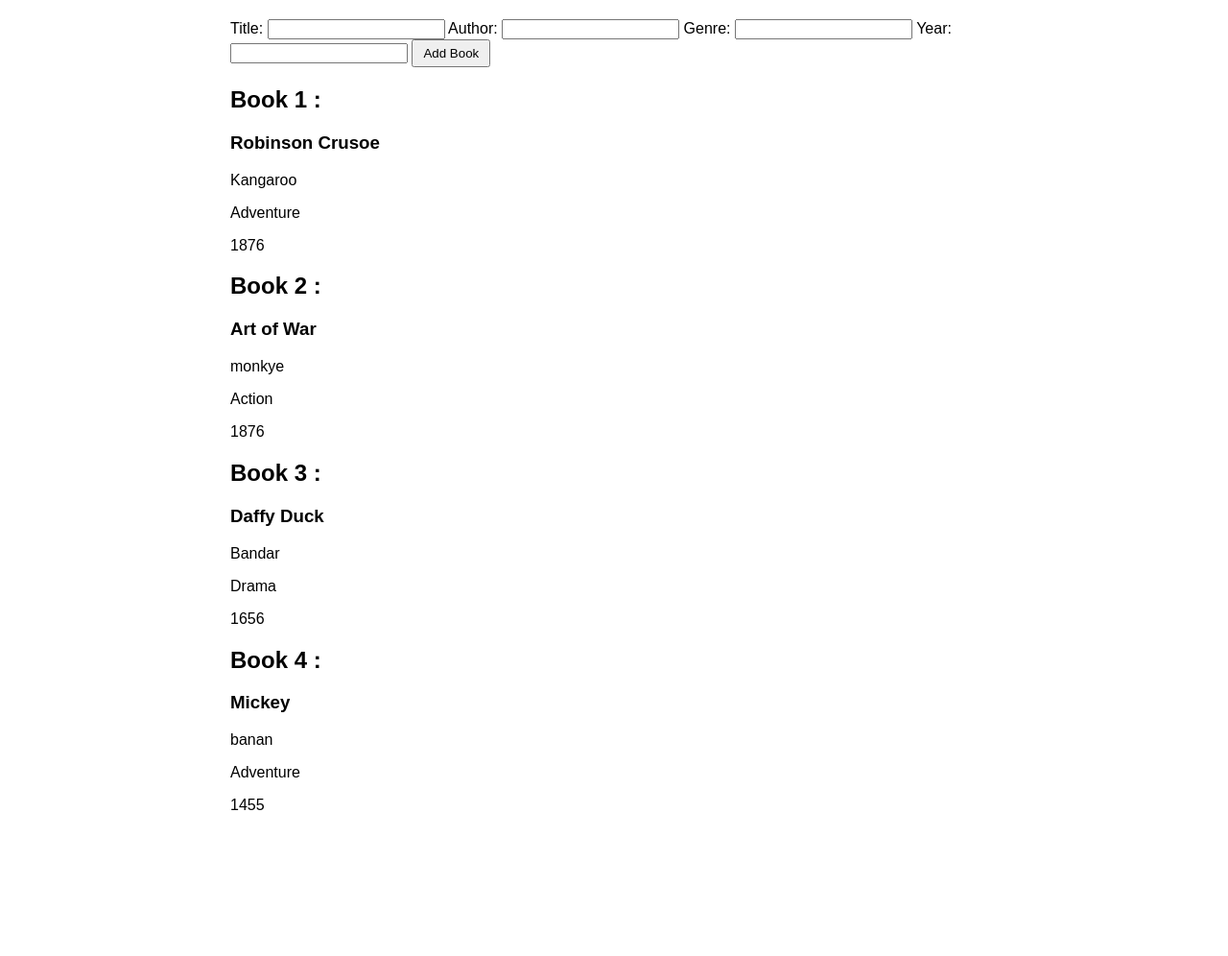
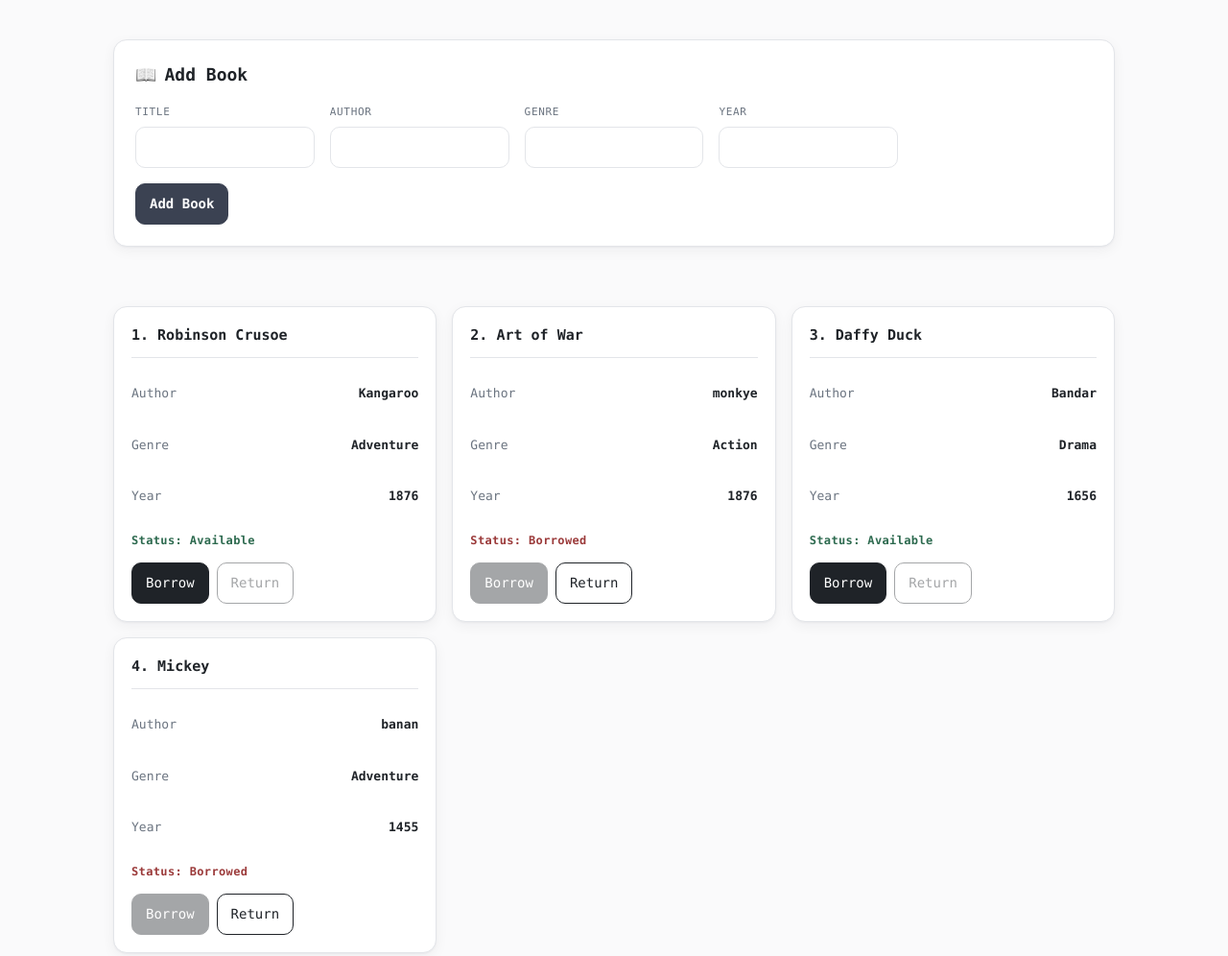
Before and after one commit to Kage-x/Library-Tracker-for-Design-Patterns, a plain HTML site: page index.html in a window 1280 px wide. Shown: the whole page at 96% size. Before the commit the page ends 884 px from the top, so only its background shows below. Drawn offline with Linux system fonts and the light colour scheme; files that its build step writes are made by us from their sources.

Commit message:
Frontend Improvements

```diff
--- a/Frontend/styles.css
+++ b/Frontend/styles.css
@@ -1,16 +1,227 @@
+:root {
+    --bg: #fafafb;
+    --panel: #ffffff;
+    --border: #e3e5e9;
+    --text: #1f2328;
+    --muted: #6b7480;
+    --accent: #3b4252;
+    --available: #2d6a4f;
+    --borrowed: #9b3a3a;
+    --shadow: 0 1px 2px rgba(20, 24, 30, 0.04), 0 4px 14px rgba(20, 24, 30, 0.05);
+}
+
+* {
+    box-sizing: border-box;
+}
+
 body {
-    font-family: Arial, sans-serif;
-    max-width: 800px;
-    margin: 0 auto;
-    padding: 20px;
+    margin: 0;
+    padding: 40px 18px 64px;
+    max-width: 1080px;
+    margin-inline: auto;
+    font-family: "SF Mono", "SFMono-Regular", ui-monospace, Menlo, Monaco, "Cascadia Mono", "Cascadia Code", Consolas, "Liberation Mono", "Courier New", monospace;
+    color: var(--text);
+    background: var(--bg);
+    line-height: 1.5;
+    font-size: 14px;
+    -webkit-font-smoothing: antialiased;
+}
+
+#stats-container {
+    min-height: 1px;
+}
+
+#form-container {
+    background: var(--panel);
+    border: 1px solid var(--border);
+    border-radius: 14px;
+    padding: 22px;
+    margin-bottom: 22px;
+    box-shadow: var(--shadow);
+}
+
+#form-heading {
+    margin: 0 0 18px;
+    font-size: 18px;
+    font-weight: 600;
+    display: flex;
+    align-items: center;
+    gap: 8px;
+}
+
+#form-heading span {
+    filter: grayscale(1);
+}
+
+#bookForm {
+    display: grid;
+    grid-template-columns: repeat(auto-fit, minmax(180px, 1fr));
+    gap: 16px;
+}
+
+.field {
+    display: flex;
+    flex-direction: column;
+}
+
+label {
+    color: var(--muted);
+    font-size: 11px;
+    letter-spacing: 0.06em;
+    text-transform: uppercase;
+    margin-bottom: 6px;
+}
+
+input {
+    width: 100%;
+    padding: 10px 12px;
+    border: 1px solid var(--border);
+    border-radius: 10px;
+    background: #fff;
+    color: var(--text);
+    font: inherit;
+    transition: border-color 0.15s ease, box-shadow 0.15s ease;
+}
+
+input:focus {
+    outline: none;
+    border-color: var(--accent);
+    box-shadow: 0 0 0 3px rgba(59, 66, 82, 0.1);
 }
 
 button {
     cursor: pointer;
-    margin-right: 5px;
-    padding: 5px 10px;
+    padding: 10px 14px;
+    border: 1px solid var(--border);
+    border-radius: 10px;
+    background: #f4f5f7;
+    color: var(--text);
+    font: inherit;
+    transition: background 0.15s ease, border-color 0.15s ease;
 }
 
-    button:hover {
-        opacity: 0.8;
-    }
+button:hover {
+    background: #ebedf0;
+    border-color: #cfd3da;
+}
+
+#bookButton {
+    grid-column: 1 / -1;
+    justify-self: start;
+    font-weight: 600;
+    background: var(--accent);
+    border-color: var(--accent);
+    color: #fff;
+}
+
+#bookButton:hover {
+    background: #2c333f;
+    border-color: #2c333f;
+}
+
+#errorMessage {
+    min-height: 22px;
+    margin: 10px 0 18px;
+    color: var(--borrowed);
+    font-size: 13px;
+}
+
+#bookList {
+    display: grid;
+    grid-template-columns: repeat(auto-fill, minmax(260px, 1fr));
+    gap: 16px;
+}
+
+.book-card,
+.empty-state {
+    background: var(--panel);
+    border: 1px solid var(--border);
+    border-radius: 14px;
+    padding: 18px;
+    box-shadow: var(--shadow);
+}
+
+.book-card {
+    transition: transform 0.15s ease, box-shadow 0.15s ease;
+}
+
+.book-card:hover {
+    transform: translateY(-2px);
+    box-shadow: 0 2px 4px rgba(20, 24, 30, 0.05), 0 8px 22px rgba(20, 24, 30, 0.07);
+}
+
+.book-card h2 {
+    margin: 0 0 14px;
+    padding-bottom: 12px;
+    border-bottom: 1px solid var(--border);
+    font-size: 15px;
+    font-weight: 600;
+}
+
+.book-details {
+    display: grid;
+    gap: 8px;
+    font-size: 13px;
+}
+
+.book-row {
+    display: flex;
+    justify-content: space-between;
+    gap: 10px;
+}
+
+.book-label {
+    color: var(--muted);
+}
+
+.book-status {
+    margin: 14px 0 0;
+    font-size: 12px;
+    font-weight: 600;
+    letter-spacing: 0.03em;
+}
+
+.book-status.available {
+    color: var(--available);
+}
+
+.book-status.borrowed {
+    color: var(--borrowed);
+}
+
+.book-actions {
+    display: flex;
+    gap: 8px;
+    margin-top: 14px;
+}
+
+.borrow-btn {
+    background: #1f2328;
+    border-color: #1f2328;
+    color: #fff;
+}
+
+.borrow-btn:hover:not(:disabled) {
+    background: #000;
+    border-color: #000;
+}
+
+.return-btn {
+    background: #fff;
+    border-color: #1f2328;
+    color: #1f2328;
+}
+
+.return-btn:hover:not(:disabled) {
+    background: #f4f5f7;
+}
+
+.book-actions button:disabled {
+    opacity: 0.4;
+    cursor: not-allowed;
+}
+
+.empty-state {
+    color: var(--muted);
+    text-align: center;
+}
--- a/backend/src/index.ts
+++ b/backend/src/index.ts
@@ -4,7 +4,7 @@ import { InMemoryBookRepository } from './repositories/BookRepository';
 import { BookService } from './services/BookServices';
 import { MongoBookRepository } from './repositories/MongoBookRepository';
 import { connectToDatabase, closeDatabaseConnection } from './infrastructure/database/mongodb';
-import { seedDatabase } from './seed'
+import { seedDatabase } from './seed';
 
 const app = express();
 const PORT = 3000;
--- a/index.html
+++ b/index.html
@@ -3,26 +3,37 @@
 <html lang="en" xmlns="http://www.w3.org/1999/xhtml">
 <head>
     <meta charset="utf-8" />
+    <meta name="viewport" content="width=device-width, initial-scale=1" />
     <title> Library Tracker</title>
-    <link rel="stylesheet" href="styles.css">
+    <link rel="stylesheet" href="Frontend/styles.css">
     <script type="module" src="dist/app.js"></script>
 </head>
 <body>
 
     <div id="stats-container"></div>
     <div id="form-container">
+        <h1 id="form-heading"><span aria-hidden="true">📖</span> Add Book</h1>
         <form id="bookForm">
-            <label for="titleInput">Title:</label>
-            <input id="titleInput" type="text" />
+            <div class="field">
+                <label for="titleInput">Title</label>
+                <input id="titleInput" type="text" />
+            </div>
 
-            <label for="authorInput">Author:</label>
-            <input id="authorInput" type="text" />
+            <div class="field">
+                <label for="authorInput">Author</label>
+                <input id="authorInput" type="text" />
+            </div>
 
-            <label for="genreInput">Genre:</label>
-            <input id="genreInput" type="text" />
+            <div class="field">
+                <label for="genreInput">Genre</label>
+                <input id="genreInput" type="text" />
+            </div>
 
-            <label for="yearInput">Year:</label>
-            <input id="yearInput" type="number" />
+            <div class="field">
+                <label for="yearInput">Year</label>
+                <input id="yearInput" type="number" />
+            </div>
+
             <button id="bookButton" type="submit">Add Book</button>
         </form>
     </div>
```
Also changed, not shown: dist/app.js, 1 other file.
